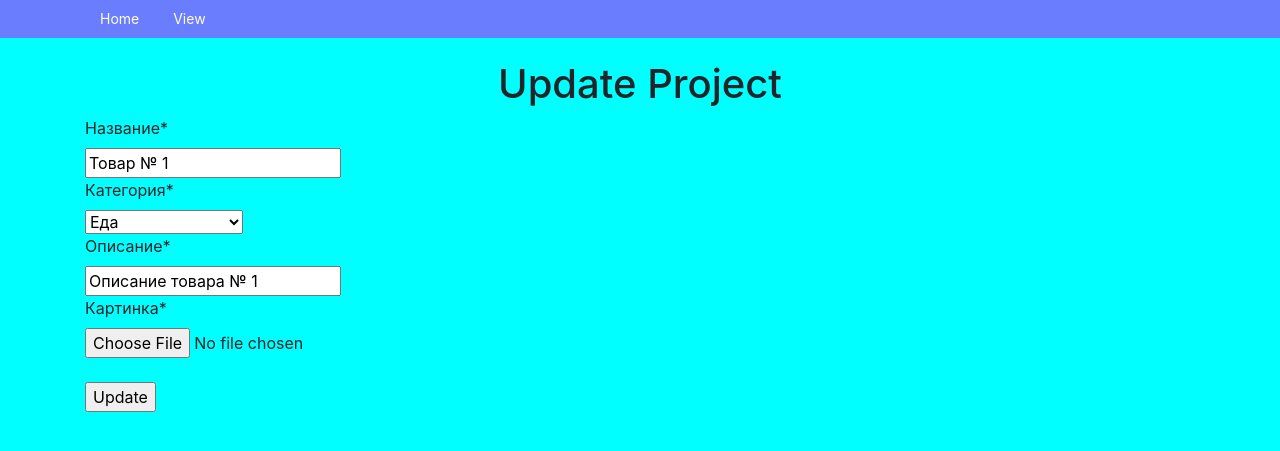
After one commit to aydarbekov/Otzovik, a Django app: page /product/1/edit/ in a window 1280 px wide. The commit adds this page. Shown: the top 451 px of the page. Run offline with Django 3.2, Linux system fonts and the light colour scheme; data comes from the database, SQL or seed files in the repository; some libraries are stand-ins or nearby versions.

Commit message:
Добавил изменение продукта

```diff
--- a/otzovic/webapp/templates/product/index.html
+++ b/otzovic/webapp/templates/product/index.html
@@ -24,7 +24,7 @@
             <div>Категория: {{ product.category }}</div>
             <a href="{% url 'webapp:product_view' product.pk %}">More...</a>
 {#            {% if request.user.is_authenticated %}#}
-{#                <a href="{% url 'webapp:task_update' task.pk %}">Edit</a>#}
+                <a href="{% url 'webapp:product_update' product.pk %}">Edit</a>
 {#                <a href="{% url 'webapp:task_delete' task.pk %}">Delete</a>#}
 {#            {% endif %}#}
             <hr/>
--- a/otzovic/webapp/templates/product/product.html
+++ b/otzovic/webapp/templates/product/product.html
@@ -2,7 +2,7 @@
 {% block title %}Product_view{% endblock %}
 {% block menu %}
 {#    {% if request.user.is_authenticated %}#}
-{#        <li><a href="{% url 'webapp:task_update' task.pk %}">Edit</a></li>#}
+        <li><a href="{% url 'webapp:product_update' product.pk %}">Edit</a></li>
 {#        <li><a href="{% url 'webapp:task_delete' task.pk %}">Delete</a></li>#}
 {#    {% endif %}#}
 {#    {% if request.user.is_authenticated and request.user.team_user.project == task.project.pk%}#}
--- /dev/null
+++ b/otzovic/webapp/templates/product/update.html
@@ -0,0 +1,11 @@
+{% extends "base.html" %}
+{% block title %}Update Product{% endblock %}
+{% block menu %}
+    <li><a href="{% url 'webapp:product_view' obj.pk %}">View</a></li>
+{% endblock %}
+{% block content %}
+    <h1>Update Project</h1>
+    <form method="POST" action="{% url "webapp:product_update" obj.pk %}" enctype="multipart/form-data">
+        {% include 'partial/form.html' with button_text='Update' %}
+    </form>
+{% endblock %}
--- a/otzovic/webapp/urls.py
+++ b/otzovic/webapp/urls.py
@@ -1,12 +1,12 @@
 from django.urls import path
 
-from webapp.views.product_views import IndexView, ProductView, ProductCreateView
+from webapp.views.product_views import IndexView, ProductView, ProductCreateView, ProductUpdateView
 
 urlpatterns = [
     path('', IndexView.as_view(), name='index'),
     path('product/<int:pk>/', ProductView.as_view(), name='product_view'),
     path('product/add/', ProductCreateView.as_view(), name='product_create'),
-    # path('task/<int:pk>/edit/', TaskUpdateView.as_view(), name='task_update'),
+    path('product/<int:pk>/edit/', ProductUpdateView.as_view(), name='product_update'),
     # path('task/<int:pk>/delete/', TaskDeleteView.as_view(), name='task_delete'),
     # path('massdelete/', TasksDelete.as_view(), name='mass_delete'),
     # path('types/', TypeView.as_view(), name='types_view'),
--- a/otzovic/webapp/views/product_views.py
+++ b/otzovic/webapp/views/product_views.py
@@ -31,3 +31,13 @@ class ProductCreateView(CreateView):
 
     def get_success_url(self):
         return reverse('webapp:product_view', kwargs={'pk': self.object.pk})
+
+
+class ProductUpdateView(UpdateView):
+    model = Product
+    template_name = 'product/update.html'
+    form_class = ProductForm
+    context_object_name = 'obj'
+
+    def get_success_url(self):
+        return reverse('webapp:product_view', kwargs={'pk': self.object.pk})
```
Also changed, not shown: otzovic/webapp/forms.py (line endings or trailing spaces).
